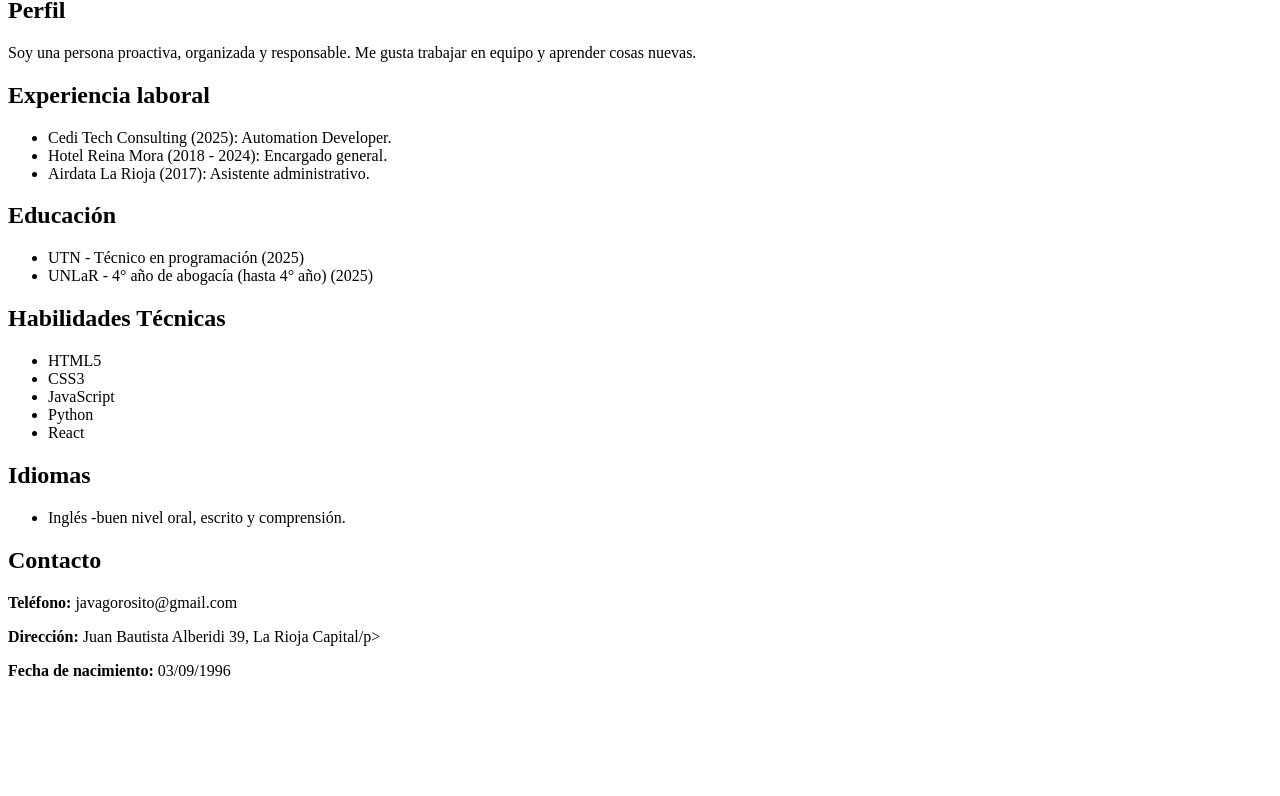
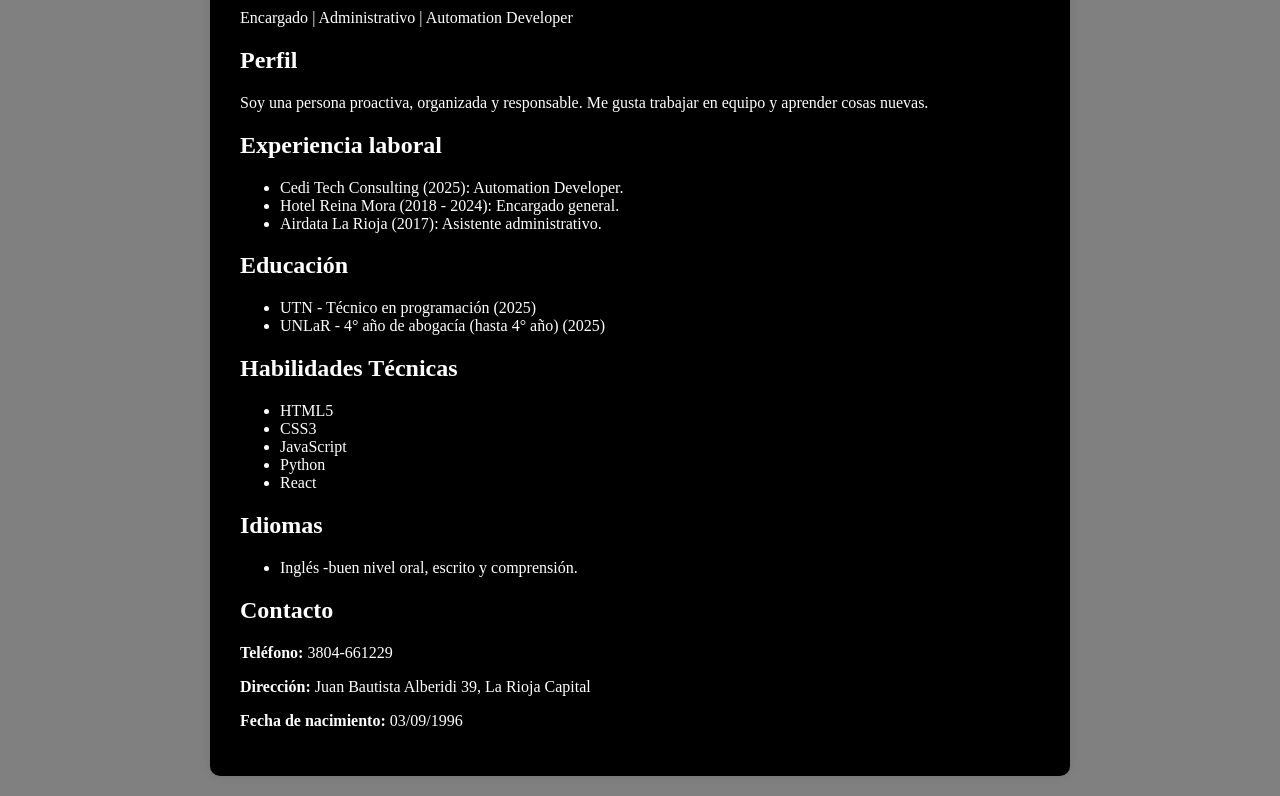
Before and after one commit to JulianAgustinGorosito/tp1-2025, a plain HTML site: page index.html in a window 1280 px wide. Shown: the part 121-917 px from the top of the page. Before the commit the page ends 817 px from the top, so only its background shows below. Drawn offline with Linux system fonts and the light colour scheme.

Commit message:
Con las referencias que puse empiezo a moldear mi css, tambíen corregí algunos erroes y algunas etiquetas en mi html mal cerradas

```diff
--- a/index.html
+++ b/index.html
@@ -10,7 +10,7 @@
 
     <div id="contenedor">
         <h1 id="nombreCompleto">Julián Agustín Gorosito</h1>
-        <p><span class="etiqueta">Encargado</span> | <span class="etiqueta">Asistente</span> | <span class="etiqueta">Automation Developer</span></p>
+        <p><span class="etiqueta">Encargado</span> | <span class="etiqueta">Administrativo</span> | <span class="etiqueta">Automation Developer</span></p>
 
         <div class="seccion">
             <h2>Perfil</h2>
@@ -55,8 +55,8 @@
 
         <div class="seccion">
             <h2>Contacto</h2>
-            <p><strong>Teléfono:</strong> javagorosito@gmail.com</p>
-            <p><strong>Dirección:</strong> Juan Bautista Alberidi 39, La Rioja Capital/p>
+            <p><strong>Teléfono:</strong> 3804-661229</p>
+            <p><strong>Dirección:</strong> Juan Bautista Alberidi 39, La Rioja Capital</p>
             <p><strong>Fecha de nacimiento:</strong> 03/09/1996</p>
         </div>
 
--- a/style.css
+++ b/style.css
@@ -0,0 +1,16 @@
+body {
+    font-family: 'Times New Roman', Times, serif;
+    background-color: grey;
+    color: white;
+    margin:0;
+    padding: 20px;
+}
+
+#contenedor {
+    background-color: black;
+    max-width: 800px;
+    margin: auto;
+    padding:30px;
+    border-radius: 10px;
+    box-shadow: 0 0 10px rgba(0,0,0,0.1);
+}
```
